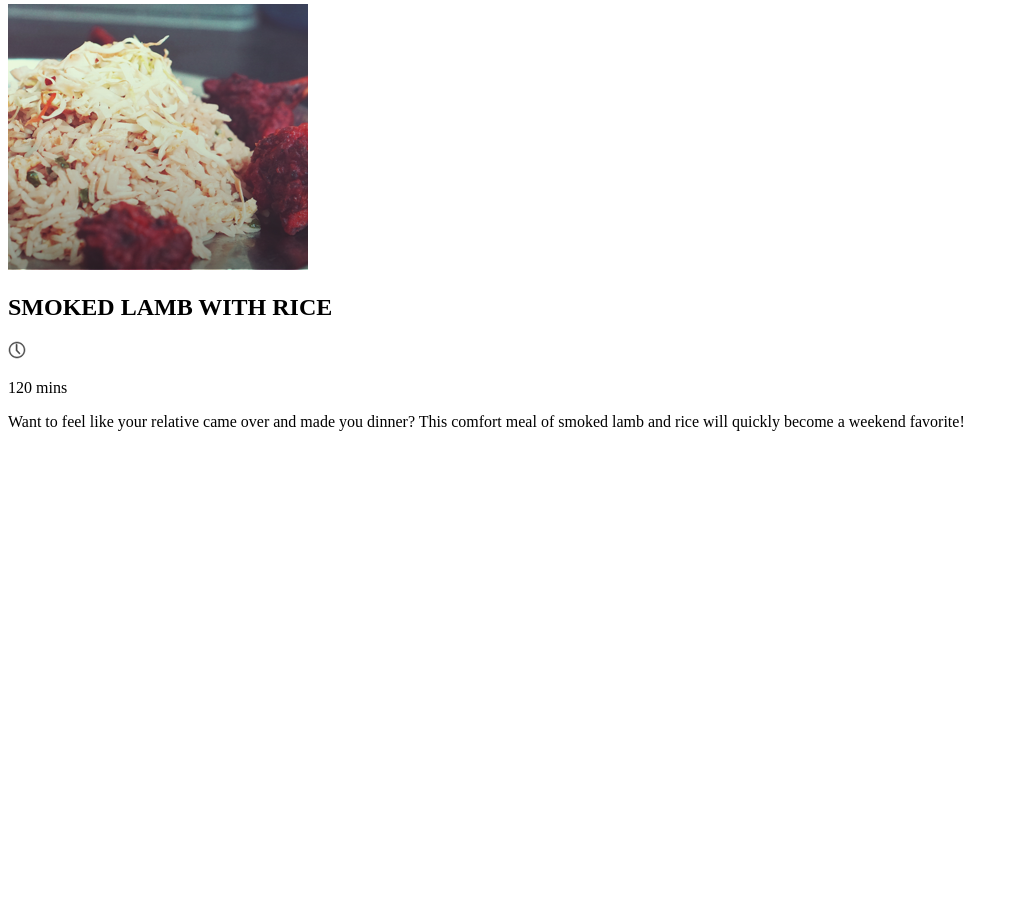
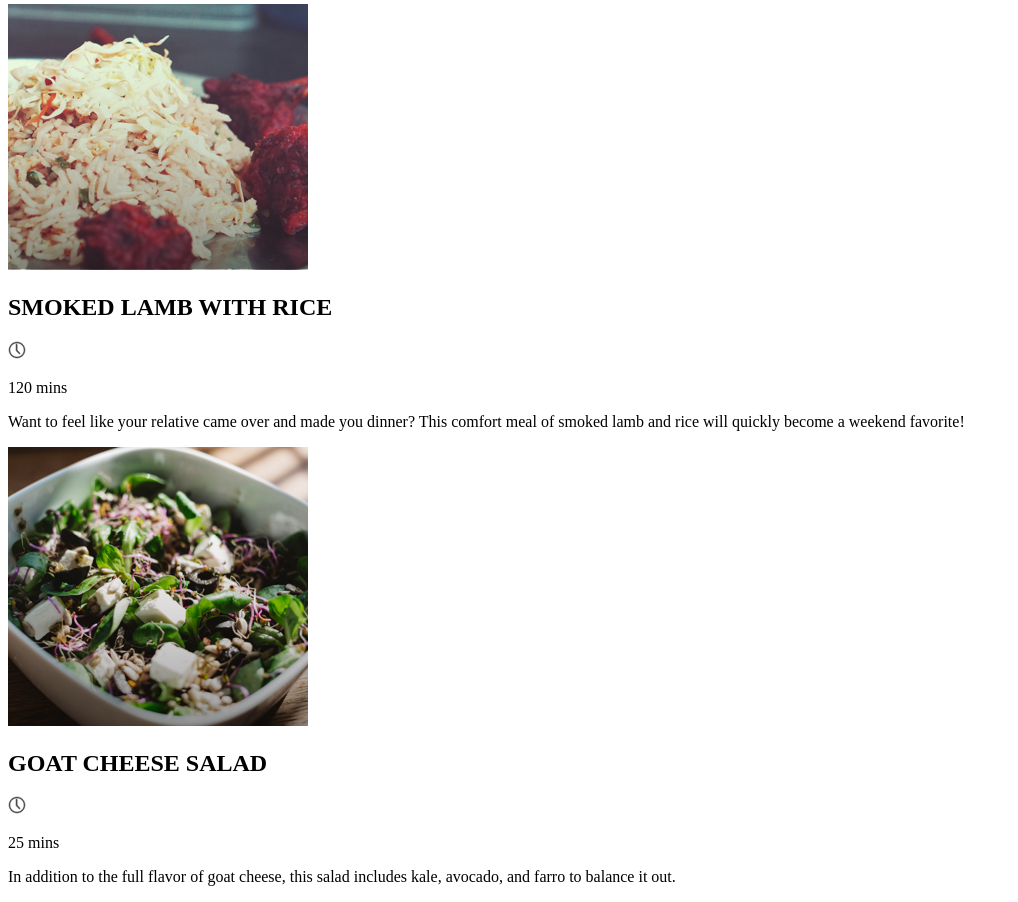
Before and after one commit to kendallawills/Codecademy_Savory, a plain HTML site: page index.html in a window 1280 px wide. Shown: the part 434-1336 px from the top of the page, without its empty margins (0-1018 px from the left). Before the commit the page ends 881 px from the top, so only its background shows below. Drawn offline with Linux system fonts and the light colour scheme.

Commit message:
Add Recipe C

```diff
--- a/index.html
+++ b/index.html
@@ -37,7 +37,16 @@
                 <p class="description">Want to feel like your relative came over and made you
                     dinner? This comfort meal of smoked lamb and rice will quickly become a
                     weekend favorite!</p>
-                </p>
+            </div>
+
+            <!-- RECIPE C -->
+            <div class="recipe c">
+                <img src="resources/images/image-5.webp">
+                <h2>GOAT CHEESE SALAD</h2>
+                <img src="resources/images/time.svg" class="time">
+                <p class="mins">25 mins</p>
+                <p class="description">In addition to the full flavor of goat cheese, this salad
+                    includes kale, avocado, and farro to balance it out.</p>
             </div>
 
         </main>
```
Also changed, not shown: resources/images/image-5.webp (added).
